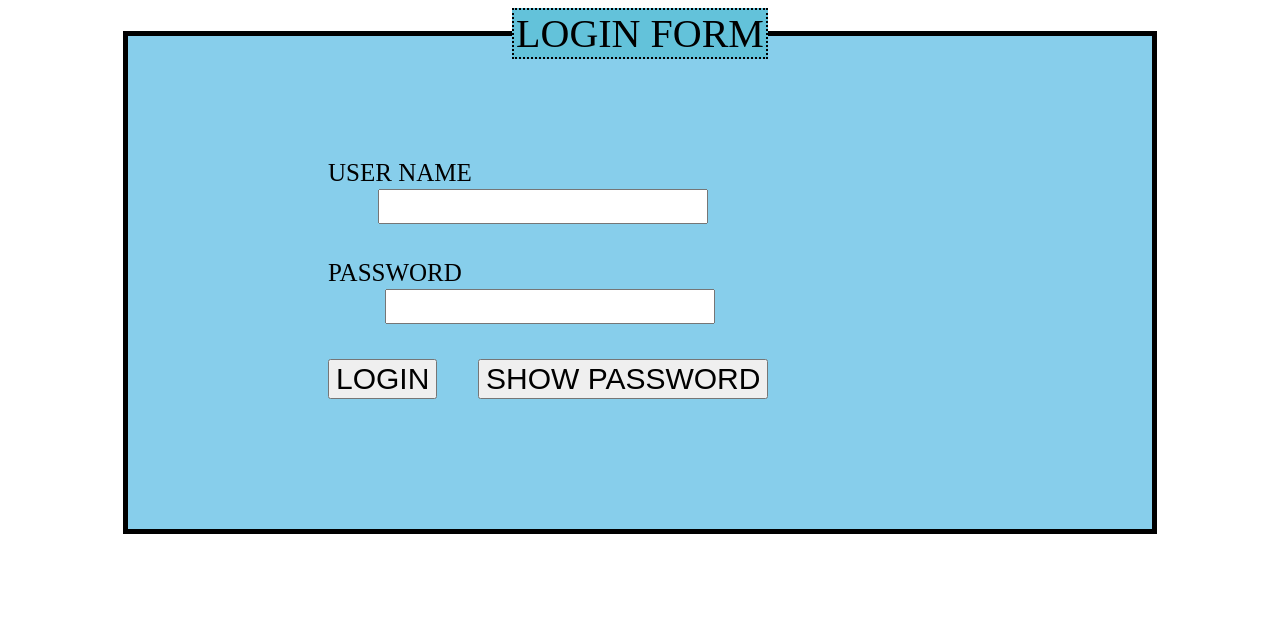
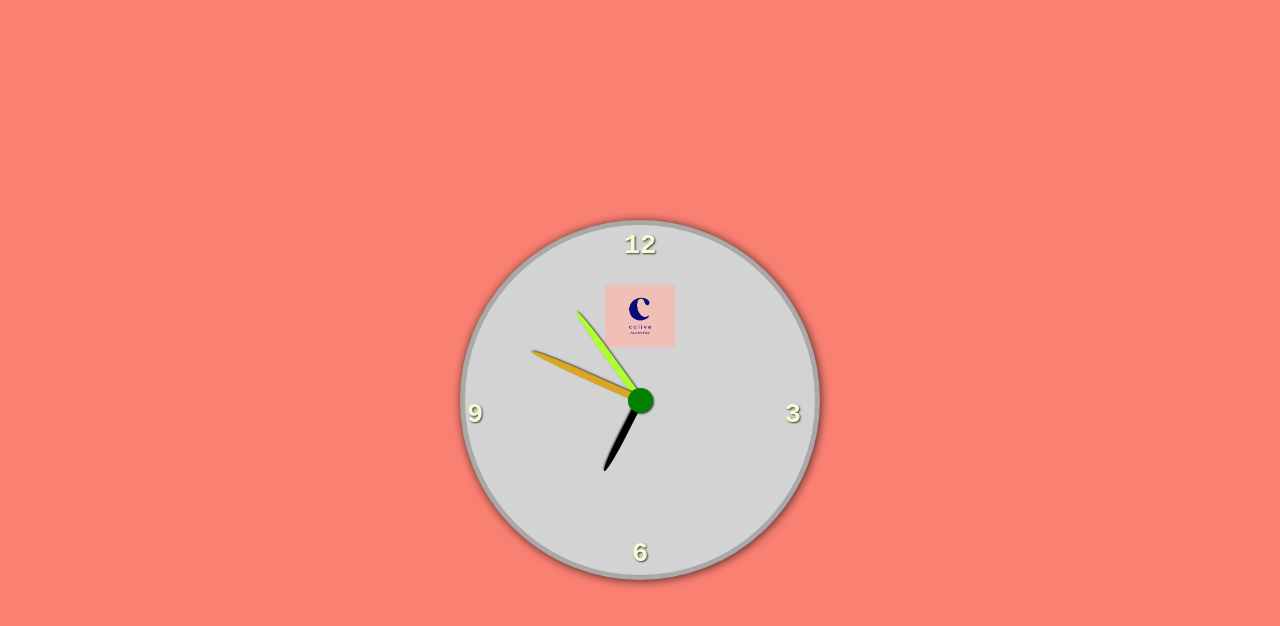
Before and after one commit to RELIANCELPA/Analog-Clock, a plain HTML site: page Index.html in a window 1280 px wide. Drawn offline with Linux system fonts and the light colour scheme.

Commit message:
Add files via upload

```diff
--- a/Index.html
+++ b/Index.html
@@ -1,114 +1,30 @@
 <!DOCTYPE html>
-<html>
+<html lang="en">
 <head>
-	<title>RAB JANE</title>
-	<style type="text/css">
-		.first{
-			height: 500px;
-			width: 1000px;
-			border: 5px solid black;
-			margin:auto;
-			position: relative;
-			background-color: skyblue;
-		}
-		.second{
-				text-align: center;
-				border: 2px dotted black;
-				font-size: 40px;
-				background-color:rgb(99, 194, 218);
-				}
+    <meta charset="UTF-8">
+    <meta http-equiv="X-UA-Compatible" content="IE=edge">
+    <meta name="viewport" content="width=device-width, initial-scale=1.0">
+    <title>clock</title>
+    <link rel="stylesheet" href="style.css">
+</head>
+<body>
+    <div class="clock">
+        <div class="numbers">
+            <div class="twelve">12</div>
+            <div class="three">3</div>
+            <div class="six">6</div>
+            <div class="nine">9 </div>
+        </div>
+        <div class="arrows">
+            <div class="hour"></div>
+            <div class="minute"></div>
+            <div class="second"></div>
+            <img src="LOGO.jpg" alt="rolex-logo">
+
+        </div>
+    </div>
 
 
-		.third{
-			position: absolute;
-			top: 100px;
-			left:200px;
-			font-size: 25px;
-
-		}
-		.four{
-
-			position: absolute;
-			top: 130px;
-			left:250px;
-			font-size: 25px;
-
-		}
-		.five{
-
-			position: absolute;
-			top: 200px;
-			left:200px;
-			font-size: 25px;
-			text-transform: uppercase;
-
-		}
-		.six{
-
-			position: absolute;
-			top: 230px;
-			left:257px;
-			font-size: 25px;
-
-		}
-		.seven{
-			position: absolute;
-			top: 300px;
-			left: 200px;
-			font-size: 30px;
-			cursor: pointer;
-
-		}
-		.eight{
-			position: absolute;
-			top: 300px;
-			left: 350px;
-			font-size: 30px;
-			cursor: pointer;
-
-		}
-	</style>
-</head>
-<body>
-	<form>
-		<fieldset class="first">
-			<legend class="second">LOGIN FORM</legend>
-			<div>
-				<label class="third">USER NAME</label>
-				<input type="text" name="" class="four" />
-				<div class="clear"></div>
-			</div>
-			<div>
-				<label class="five">Password</label>
-				<input type="password" name="" id="password" class="six" />
-				<div class="clear"></div>
-			</div>
-			<div>
-				<button type="button" class="seven">LOGIN</button>
-				<button type="button" class="eight" onclick="toggle(this)" >
-				SHOW PASSWORD</button>
-			</div>
-		</fieldset>
-	</form>
-	<script type="text/javascript">
-		//object bnao pehle
-		//bhar lene se globaly ho jata h
-		var password = document.getElementById("password");
-		function toggle(elem) {
-			var type = password.getAttribute('type');
-			if (type === 'password') {
-			password.setAttribute('type','text');
-			elem.innerText = 'HIDE PASSWORD';}
-			else{
-				password.setAttribute('type', 'password');
-				elem.innerText = 'SHOW PASSWORD';
-			}
-
-
-
-
-		}
-	</script>
-
 </body>
+<script src="script.js"></script>
 </html>
--- /dev/null
+++ b/script.js
@@ -0,0 +1,20 @@
+hour = document.querySelector(".hour");
+minute = document.querySelector(".minute");
+seconds = document.querySelector(".second");
+
+function updateclock() {
+    d = new Date();
+    setTimeout(updateclock, 1000);
+    htime = d.getHours();
+    mtime = d.getMinutes();
+    stime = d.getSeconds();
+    hrotation = 30*htime + mtime/2;
+    mrotation = 6*mtime;
+    srotation = 6*stime;
+
+hour.style.transform = `rotate(${hrotation}deg)`;
+minute.style.transform = `rotate(${mrotation}deg)`;
+seconds.style.transform =`rotate(${srotation}deg)`;
+
+}
+updateclock();
--- /dev/null
+++ b/style.css
@@ -0,0 +1,108 @@
+body{
+    margin: 0;
+    padding: 0;
+    background-color: salmon;
+    font-family: 'Courier New', Courier, monospace;
+    height: 100vh;
+    display: flex;
+    justify-content: center;
+    align-items: center;
+}
+img{
+    width: 70px;
+    position: absolute;
+    left: 50%;
+    transform: translate(-50%);
+    top: 60px;
+    z-index: 2;
+
+
+}
+.clock{
+    background-color: lightgrey;
+    width: 350px;
+    height: 350px;
+    border-radius: 50%;
+    border: 5px solid darkgrey;
+    box-shadow: 1px 1px 10px rgba(0, 0, 0, .7);
+    position: relative;
+
+}
+.numbers div{
+    position: absolute;
+    font-size: 27px;
+    font-weight: bold;
+    color: lightgoldenrodyellow;
+    text-shadow: 1px 1px 2px rgba(0, 0, 0, .7);
+}
+.twelve{
+    top:6px;
+    left: 50%;
+    transform: translate(-50%);
+
+}
+.three{
+    right:6px;
+    top: 50%;
+    transform: translate(-50%);
+
+}
+.six{
+    bottom:6px;
+    left: 50%;
+    transform: translate(-50%);
+
+}
+.nine{
+    left: 10px;
+    top: 50%;
+    transform: translate(-50%);
+
+
+}
+.arrows{
+    display: flex;
+    width: 100%;
+    height: 100%;
+    justify-content: center;
+    align-items: center;
+
+
+}
+
+.arrows::before{
+    content: "";
+    width: 25px;
+    height: 25px;
+    background-color: green;
+    border-radius: 50%;
+    box-shadow: 1px 1px 2px rgba(0, 0, 0, .7);
+    z-index: 4;
+}
+.arrows div{
+    background-color:whitesmoke;
+    width: 7px;
+    position: absolute;
+    height: 120px;
+    transform-origin: bottom center;
+    bottom: 50%;
+    z-index: 3;
+    border-radius: 50% 50% 0 0 ;
+    box-shadow: 1px 1px 2px rgba(0, 0, 0, .7);
+}
+.arrows .hour{
+    height: 80px;
+    transform: rotate(60deg);
+    background-color: black;
+
+}
+.arrows .second{
+    transform: rotate(250deg);
+    background-color: goldenrod;
+
+}
+.arrows .minute{
+    height: 110px;
+    background-color:greenyellow
+
+}
```
Also changed, not shown: LOGO.jpg (added), Screenshot_20230225-132324_YouTube.jpg (added).
